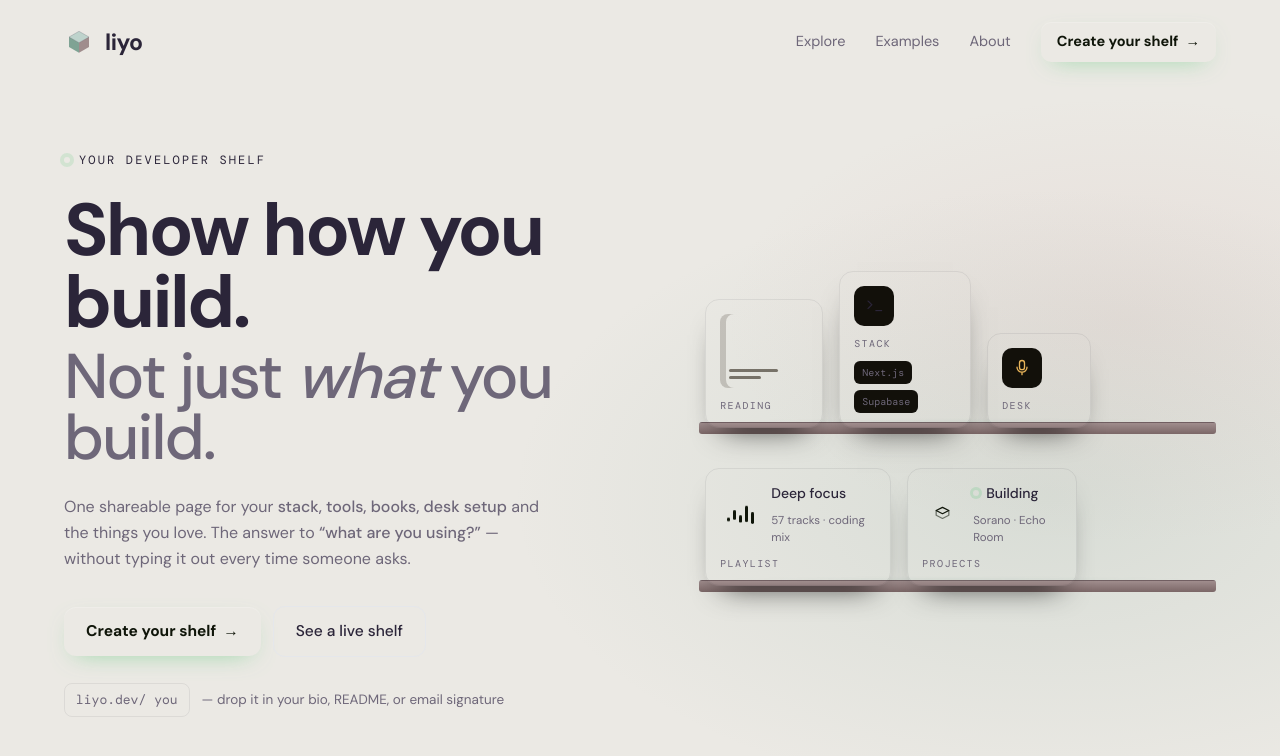
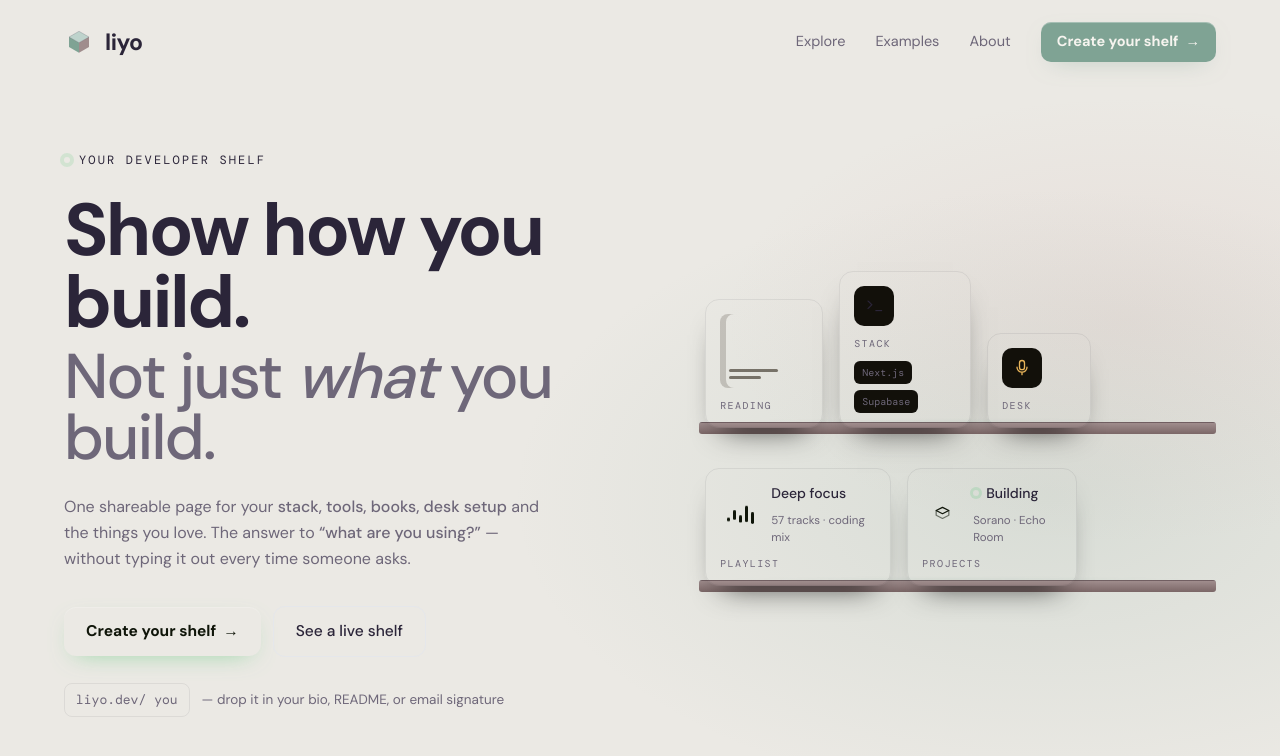
Before and after one commit to sillyledger/liyo, a Next.js app: page / in a window 1280 px wide. Shown: the top 756 px of the page. Built offline with nearby package versions, Linux system fonts and the light colour scheme.

Commit message:
Update navbar styles and link colors

```diff
--- a/components/navbar.tsx
+++ b/components/navbar.tsx
@@ -12,7 +12,7 @@ export function Navbar() {
     <nav className="mx-auto flex w-full max-w-[1280px] items-center justify-between px-[clamp(20px,5vw,64px)] py-[22px]">
       <Link href="/" aria-label="Liyo home" className="flex items-center gap-[11px]">
         <Logo />
-        <span className="text-[23px] font-bold tracking-[-0.02em] text-paper">
+        <span className="text-[23px] font-bold tracking-[-0.02em] text-fg">
           liyo
         </span>
       </Link>
@@ -22,14 +22,14 @@ export function Navbar() {
           <Link
             key={link.href}
             href={link.href}
-            className="hidden text-[14.5px] text-muted transition-colors hover:text-paper md:inline"
+            className="hidden text-[14.5px] text-muted transition-colors hover:text-fg md:inline"
           >
             {link.label}
           </Link>
         ))}
         <Link
           href="/new"
-          className="group inline-flex items-center gap-[7px] rounded-[10px] bg-leaf px-4 py-[9px] text-[14.5px] font-semibold text-[#0F1509] shadow-[0_1px_0_rgba(255,255,255,0.18)_inset,0_8px_24px_-12px_rgba(94,201,122,0.7)] transition-[transform,background] hover:-translate-y-px hover:bg-leaf-bright"
+          className="group inline-flex items-center gap-[7px] rounded-[10px] bg-accent px-4 py-[9px] text-[14.5px] font-semibold text-accent-fg shadow-[0_1px_0_rgba(255,255,255,0.3)_inset,0_8px_24px_-12px_rgba(127,163,148,0.55)] transition-[transform,background] hover:-translate-y-px hover:bg-accent-hover"
         >
           Create your shelf
           <span className="transition-transform group-hover:translate-x-0.5">
```
